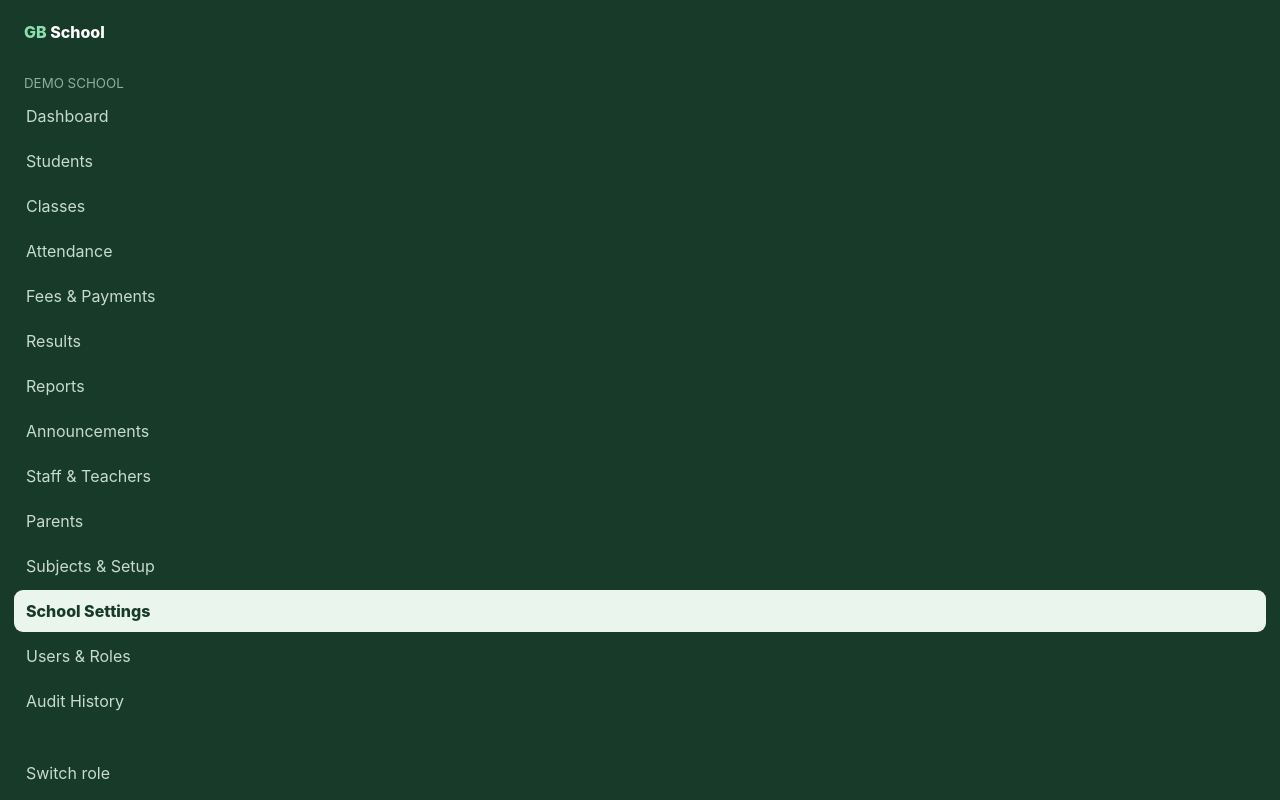
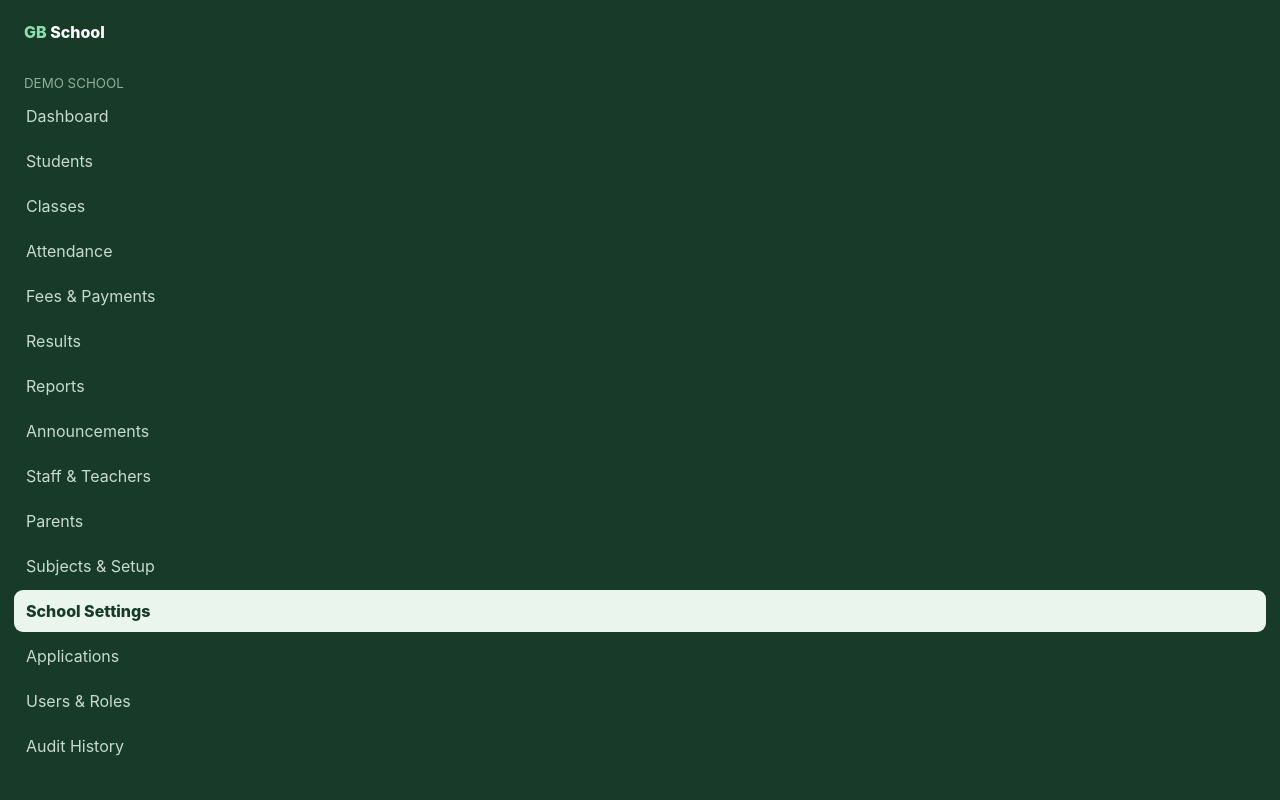
Before and after one commit to greenbasket-labs/GB-demo-school, a Next.js app: page /settings in a window 1280 px wide. Shown: the top 800 px of the page. Built offline with nearby package versions, Linux system fonts and the light colour scheme.

Commit message:
Add owner applications navigation

```diff
--- a/app/components/Sidebar.tsx
+++ b/app/components/Sidebar.tsx
@@ -1,23 +1,7 @@
 'use client'
-
 import { useEffect, useState } from 'react'
 import Link from 'next/link'
 import { usePathname } from 'next/navigation'
-
-const common = [
-  ['Dashboard','/dashboard'],['Students','/students'],['Classes','/classes'],['Attendance','/attendance'],['Fees & Payments','/fees-payments'],['Results','/results'],['Reports','/reports'],['Announcements','/announcements'],['Staff & Teachers','/staff'],['Parents','/parents'],['Subjects & Setup','/subjects'],['School Settings','/settings'],['Users & Roles','/users'],['Audit History','/audit'],
-]
-const roleLinks: Record<string, string[]> = {
-  cashier: ['Dashboard','Cashier','Fees & Payments','Reports','Announcements'],
-  teacher: ['Dashboard','My Teaching','Classes','Students','Attendance','Results','Announcements'],
-  parent: ['Dashboard','Attendance','Fees & Payments','Results','Announcements'],
-  student: ['Dashboard','Attendance','Results','Announcements'],
-}
-export default function Sidebar() {
-  const pathname = usePathname(); const [open,setOpen]=useState(false); const [role,setRole]=useState('owner')
-  useEffect(()=>{const value=new URLSearchParams(window.location.search).get('role');setRole(value&&roleLinks[value]?value:'owner')},[pathname])
-  const links = role === 'owner' ? common : common.filter(([label])=>roleLinks[role]?.includes(label))
-  if (role === 'cashier') links.splice(1,0,['Cashier','/cashier'])
-  if (role === 'teacher') links.splice(1,0,['My Teaching','/teachers'])
-  return <><button className="mobile-menu" onClick={()=>setOpen(!open)} aria-label="Toggle navigation">{open?'Close':'Menu'}</button><aside className={`side ${open?'mobile-open':''}`}><div className="brand">GB <span style={{color:'#fff'}}>School</span></div><small style={{padding:'0 10px',color:'#8fae9a'}}>DEMO SCHOOL</small>{links.map(([label,href])=>{const active=pathname===href;const target=role==='owner'?href:`${href}?role=${role}`;return <Link className={active?'active':''} href={target} key={label} onClick={()=>setOpen(false)}>{label}</Link>})}<Link href="/login" style={{marginTop:30}} onClick={()=>setOpen(false)}>Switch role</Link></aside></>
-}
+const common=[['Dashboard','/dashboard'],['Students','/students'],['Classes','/classes'],['Attendance','/attendance'],['Fees & Payments','/fees-payments'],['Results','/results'],['Reports','/reports'],['Announcements','/announcements'],['Staff & Teachers','/staff'],['Parents','/parents'],['Subjects & Setup','/subjects'],['School Settings','/settings'],['Applications','/applications'],['Users & Roles','/users'],['Audit History','/audit']]
+const roleLinks:Record<string,string[]>={cashier:['Dashboard','Cashier','Fees & Payments','Reports','Announcements'],teacher:['Dashboard','My Teaching','Classes','Students','Attendance','Results','Announcements'],parent:['Dashboard','Attendance','Fees & Payments','Results','Announcements'],student:['Dashboard','Attendance','Results','Announcements']}
+export default function Sidebar(){const pathname=usePathname();const[open,setOpen]=useState(false);const[role,setRole]=useState('owner');useEffect(()=>{const value=new URLSearchParams(window.location.search).get('role');setRole(value&&roleLinks[value]?value:'owner')},[pathname]);const links=role==='owner'?common:common.filter(([label])=>roleLinks[role]?.includes(label));if(role==='cashier')links.splice(1,0,['Cashier','/cashier']);if(role==='teacher')links.splice(1,0,['My Teaching','/teachers']);return <><button className="mobile-menu" onClick={()=>setOpen(!open)} aria-label="Toggle navigation">{open?'Close':'Menu'}</button><aside className={`side ${open?'mobile-open':''}`}><div className="brand">GB <span style={{color:'#fff'}}>School</span></div><small style={{padding:'0 10px',color:'#8fae9a'}}>DEMO SCHOOL</small>{links.map(([label,href])=>{const active=pathname===href;const target=role==='owner'?href:`${href}?role=${role}`;return <Link className={active?'active':''} href={target} key={label} onClick={()=>setOpen(false)}>{label}</Link>})}<Link href="/login" style={{marginTop:30}} onClick={()=>setOpen(false)}>Switch role</Link></aside></>}
```
